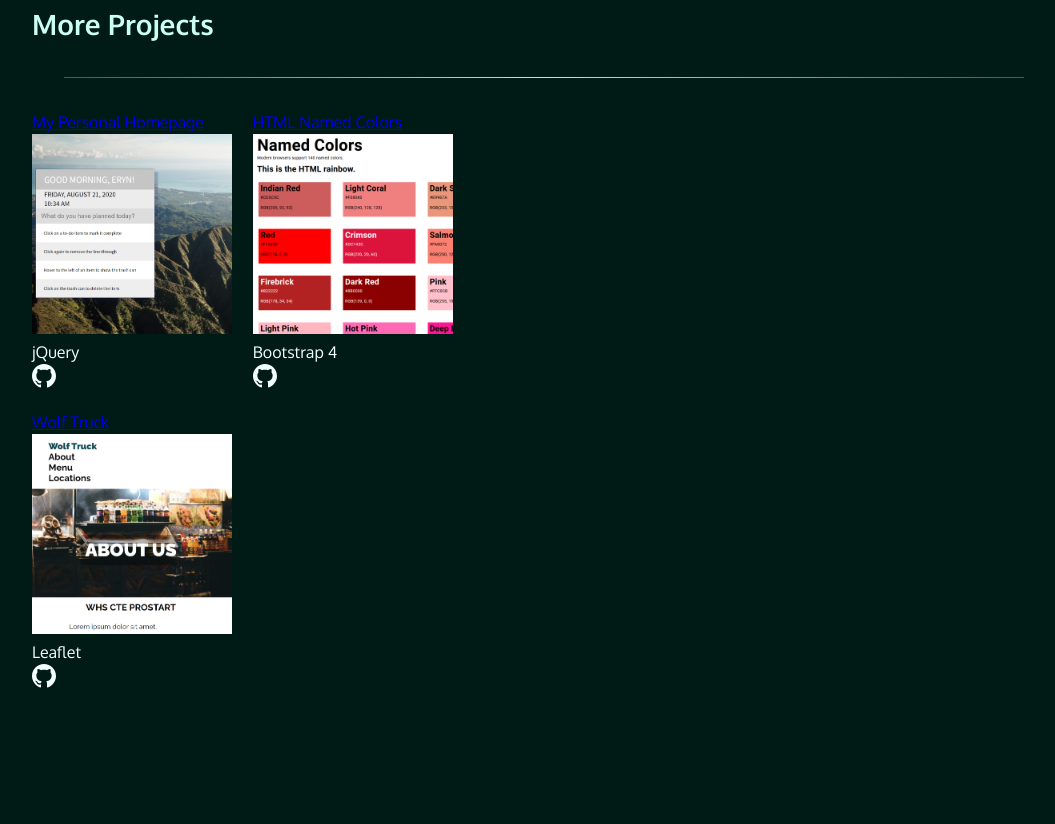
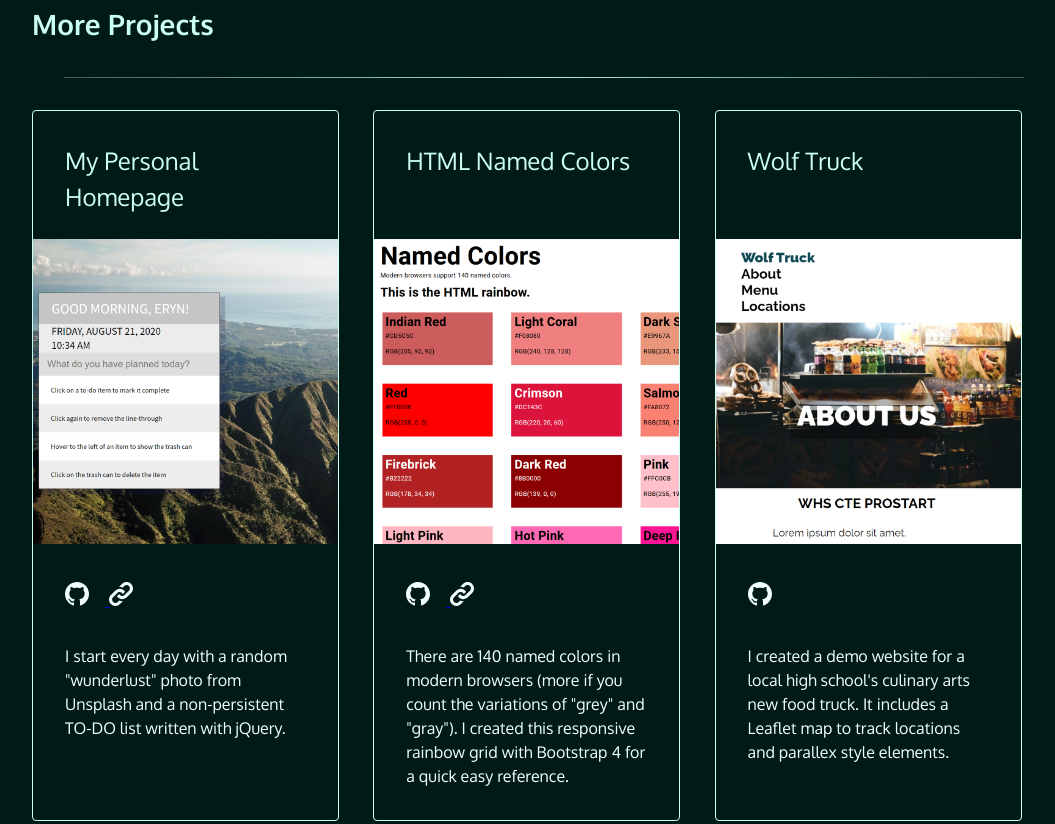
Before and after one commit to ekelseya/portfolio, a plain HTML site: page index.html in a window 1280 px wide. Shown: the part 2752-3576 px from the top of the page, without its empty margins (96-1151 px from the left). Drawn offline with Linux system fonts and the light colour scheme.

Commit message:
Add card styles

```diff
--- a/index.html
+++ b/index.html
@@ -175,40 +175,55 @@
         <div class="project-small">
             <h4><a href="https://ekelseya.github.io/">My Personal Homepage</a></h4>
             <img src="media/homepage.png" alt="A screenshot of my personal homepage">
-            <ul>
-                <li>jQuery</li>
-                <li>
+            <div class="description">
+                <div class="project-links">
                     <a target="_blank" href="https://github.com/ekelseya/ekelseya.github.io" aria-label="The GitHub Repo">
                         <svg class="github" xmlns="http://www.w3.org/2000/svg" width="24" height="24" viewBox="0 0 24 24"><path d="M12 0c-6.626 0-12 5.373-12 12 0 5.302 3.438 9.8 8.207 11.387.599.111.793-.261.793-.577v-2.234c-3.338.726-4.033-1.416-4.033-1.416-.546-1.387-1.333-1.756-1.333-1.756-1.089-.745.083-.729.083-.729 1.205.084 1.839 1.237 1.839 1.237 1.07 1.834 2.807 1.304 3.492.997.107-.775.418-1.305.762-1.604-2.665-.305-5.467-1.334-5.467-5.931 0-1.311.469-2.381 1.236-3.221-.124-.303-.535-1.524.117-3.176 0 0 1.008-.322 3.301 1.23.957-.266 1.983-.399 3.003-.404 1.02.005 2.047.138 3.006.404 2.291-1.552 3.297-1.23 3.297-1.23.653 1.653.242 2.874.118 3.176.77.84 1.235 1.911 1.235 3.221 0 4.609-2.807 5.624-5.479 5.921.43.372.823 1.102.823 2.222v3.293c0 .319.192.694.801.576 4.765-1.589 8.199-6.086 8.199-11.386 0-6.627-5.373-12-12-12z"/></svg>
                     </a>
-                </li>
-            </ul>
+                    <a target="_blank" href="https://ekelseya.github.io/" aria-label="Visit the App">
+                        <svg class="link" xmlns="http://www.w3.org/2000/svg" width="24" height="24" viewBox="0 0 24 24"><path d="M6.188 8.719c.439-.439.926-.801 1.444-1.087 2.887-1.591 6.589-.745 8.445 2.069l-2.246 2.245c-.644-1.469-2.243-2.305-3.834-1.949-.599.134-1.168.433-1.633.898l-4.304 4.306c-1.307 1.307-1.307 3.433 0 4.74 1.307 1.307 3.433 1.307 4.74 0l1.327-1.327c1.207.479 2.501.67 3.779.575l-2.929 2.929c-2.511 2.511-6.582 2.511-9.093 0s-2.511-6.582 0-9.093l4.304-4.306zm6.836-6.836l-2.929 2.929c1.277-.096 2.572.096 3.779.574l1.326-1.326c1.307-1.307 3.433-1.307 4.74 0 1.307 1.307 1.307 3.433 0 4.74l-4.305 4.305c-1.311 1.311-3.44 1.3-4.74 0-.303-.303-.564-.68-.727-1.051l-2.246 2.245c.236.358.481.667.796.982.812.812 1.846 1.417 3.036 1.704 1.542.371 3.194.166 4.613-.617.518-.286 1.005-.648 1.444-1.087l4.304-4.305c2.512-2.511 2.512-6.582.001-9.093-2.511-2.51-6.581-2.51-9.092 0z"/></svg>
+                    </a>
+                </div>
+                <p>
+                    I start every day with a random "wunderlust" photo from Unsplash and a non-persistent
+                    TO-DO list written with jQuery.
+                </p>
+            </div>
         </div>
 
         <div class="project-small">
             <h4><a href="projects/colors.html">HTML Named Colors</a></h4>
             <img src="media/named-colors.png" alt="A screenshot of the named colors webpage">
-            <ul>
-                <li>Bootstrap 4</li>
-                <li>
+            <div class="description">
+                <div class="project-links">
                     <a target="_blank" href="https://github.com/ekelseya/colorNames" aria-label="The GitHub Repo">
                         <svg class="github" xmlns="http://www.w3.org/2000/svg" width="24" height="24" viewBox="0 0 24 24"><path d="M12 0c-6.626 0-12 5.373-12 12 0 5.302 3.438 9.8 8.207 11.387.599.111.793-.261.793-.577v-2.234c-3.338.726-4.033-1.416-4.033-1.416-.546-1.387-1.333-1.756-1.333-1.756-1.089-.745.083-.729.083-.729 1.205.084 1.839 1.237 1.839 1.237 1.07 1.834 2.807 1.304 3.492.997.107-.775.418-1.305.762-1.604-2.665-.305-5.467-1.334-5.467-5.931 0-1.311.469-2.381 1.236-3.221-.124-.303-.535-1.524.117-3.176 0 0 1.008-.322 3.301 1.23.957-.266 1.983-.399 3.003-.404 1.02.005 2.047.138 3.006.404 2.291-1.552 3.297-1.23 3.297-1.23.653 1.653.242 2.874.118 3.176.77.84 1.235 1.911 1.235 3.221 0 4.609-2.807 5.624-5.479 5.921.43.372.823 1.102.823 2.222v3.293c0 .319.192.694.801.576 4.765-1.589 8.199-6.086 8.199-11.386 0-6.627-5.373-12-12-12z"/></svg>
                     </a>
-                </li>
-            </ul>
+                    <a target="_blank" href="projects/colors.html" aria-label="Visit the App">
+                        <svg class="link" xmlns="http://www.w3.org/2000/svg" width="24" height="24" viewBox="0 0 24 24"><path d="M6.188 8.719c.439-.439.926-.801 1.444-1.087 2.887-1.591 6.589-.745 8.445 2.069l-2.246 2.245c-.644-1.469-2.243-2.305-3.834-1.949-.599.134-1.168.433-1.633.898l-4.304 4.306c-1.307 1.307-1.307 3.433 0 4.74 1.307 1.307 3.433 1.307 4.74 0l1.327-1.327c1.207.479 2.501.67 3.779.575l-2.929 2.929c-2.511 2.511-6.582 2.511-9.093 0s-2.511-6.582 0-9.093l4.304-4.306zm6.836-6.836l-2.929 2.929c1.277-.096 2.572.096 3.779.574l1.326-1.326c1.307-1.307 3.433-1.307 4.74 0 1.307 1.307 1.307 3.433 0 4.74l-4.305 4.305c-1.311 1.311-3.44 1.3-4.74 0-.303-.303-.564-.68-.727-1.051l-2.246 2.245c.236.358.481.667.796.982.812.812 1.846 1.417 3.036 1.704 1.542.371 3.194.166 4.613-.617.518-.286 1.005-.648 1.444-1.087l4.304-4.305c2.512-2.511 2.512-6.582.001-9.093-2.511-2.51-6.581-2.51-9.092 0z"/></svg>
+                    </a>
+                </div>
+                <p>
+                    There are 140 named colors in modern browsers (more if you count the variations of "grey" and
+                    "gray"). I created this responsive rainbow grid with Bootstrap 4 for a quick easy reference.
+                </p>
+            </div>
         </div>
 
         <div class="project-small">
             <h4><a href="https://wolftruck.herokuapp.com/">Wolf Truck</a></h4>
             <img src="media/wolf-truck.png" alt="A screenshot of the Wolf Truck website">
-            <ul>
-                <li>Leaflet</li>
-                <li>
+            <div class="description">
+                <div class="project-links">
                     <a target="_blank" href="https://github.com/ekelseya/foodtruck" aria-label="The GitHub Repo">
                         <svg class="github" xmlns="http://www.w3.org/2000/svg" width="24" height="24" viewBox="0 0 24 24"><path d="M12 0c-6.626 0-12 5.373-12 12 0 5.302 3.438 9.8 8.207 11.387.599.111.793-.261.793-.577v-2.234c-3.338.726-4.033-1.416-4.033-1.416-.546-1.387-1.333-1.756-1.333-1.756-1.089-.745.083-.729.083-.729 1.205.084 1.839 1.237 1.839 1.237 1.07 1.834 2.807 1.304 3.492.997.107-.775.418-1.305.762-1.604-2.665-.305-5.467-1.334-5.467-5.931 0-1.311.469-2.381 1.236-3.221-.124-.303-.535-1.524.117-3.176 0 0 1.008-.322 3.301 1.23.957-.266 1.983-.399 3.003-.404 1.02.005 2.047.138 3.006.404 2.291-1.552 3.297-1.23 3.297-1.23.653 1.653.242 2.874.118 3.176.77.84 1.235 1.911 1.235 3.221 0 4.609-2.807 5.624-5.479 5.921.43.372.823 1.102.823 2.222v3.293c0 .319.192.694.801.576 4.765-1.589 8.199-6.086 8.199-11.386 0-6.627-5.373-12-12-12z"/></svg>
                     </a>
-                </li>
-            </ul>
+                </div>
+                <p>
+                    I created a demo website for a local high school's culinary arts new food truck. It includes a
+                    Leaflet map to track locations and parallex style elements.
+                </p>
+            </div>
         </div>
 
     </div>
--- a/js/main.js
+++ b/js/main.js
@@ -45,16 +45,16 @@ function validateForm() {
     }
 }
 
-var autoExpand = function(field) {
+const autoExpand = function(field) {
 
     // Reset field height
     field.style.height = 'inherit';
 
     // Get the computed styles for the element
-    var computed = window.getComputedStyle(field);
+    const computed = window.getComputedStyle(field);
 
     // Calculate the height
-    var height = parseInt(computed.getPropertyValue('border-top-width'), 10) +
+    const height = parseInt(computed.getPropertyValue('border-top-width'), 10) +
         parseInt(computed.getPropertyValue('padding-top'), 10) +
         field.scrollHeight +
         parseInt(computed.getPropertyValue('padding-bottom'), 10) +
--- a/styles/styles.css
+++ b/styles/styles.css
@@ -287,51 +287,64 @@ a:focus svg {
 
 .project-list {
     display: grid;
-    grid-gap: 1rem;
-    grid-template-areas:
-            "header"
-            "image"
-            "content";
+    grid-template-columns: repeat(3, 30%);
+    grid-gap: 3.33%;
 }
 
-.project-list h4 {
-    grid-area: header;
+.project-small {
+    border: 1px solid #cbfff5;
+    border-radius: 0.25rem;
 }
 
-.project-list img {
-    grid-area: image;
-    height: 200px;
+.project-small h4 {
+    padding: 2rem;
+    height: 8rem;
+    font-size: 1.5rem;
 }
 
-.project-list ul {
-    grid-area: content;
+.project-small h4 a {
+    color: #cbfff5;
+    text-decoration: none;
 }
 
-@media only screen and (min-width: 500px)  {
-    .project-list {
-
-        grid-template-columns: 20% auto;
-        grid-template-areas:
-                "header   header"
-                "image  image"
-                "content content";
-    }
+.project-small h4 a:hover {
+    border-bottom: 2px solid #cbfff5;
 }
 
-@media only screen and (min-width: 600px)   {
-    .wrapper {
-        grid-gap: 20px;
-        grid-template-columns: 120px auto 120px;
-        grid-template-areas:
-                "header  header"
-                "image content";
-        max-width: 600px;
-    }
+.project-small h4 a:visited {
+    color: #00dfb4;
+    text-decoration: none;
+    border-bottom: 2px solid #00dfb4;
+}
+
+.project-small h4 a:focus {
+    text-decoration: none;
+    border-bottom: 2px solid #cbfff5;
+}
+
+
+.project-small img {
+    margin-left: auto;
+    width: 100%;
+}
+
+.project-small .description {
+    padding: 2rem;
+}
+
+.project-small .description p {
+    padding-top: 2rem;
 }
 
 @media (max-width: 1024px) {
     .project-left {
         display: inline-block;
+    }
+
+    .project-list {
+        display: grid;
+        grid-template-columns: repeat(2, 45%);
+        grid-gap: 5%;
     }
 
     .project-img {
@@ -346,6 +359,12 @@ a:focus svg {
         padding-left: 0;
         width: 100%;
         display: block;
+    }
+}
+
+@media (max-width: 768px) {
+    .project-list {
+        display: inline-block;
     }
 }
 
```
